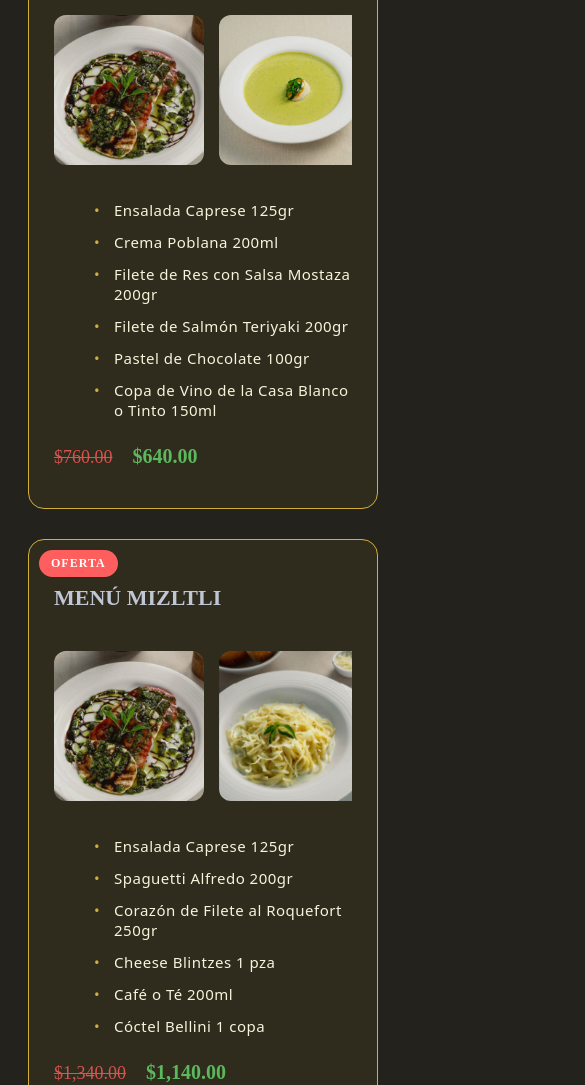
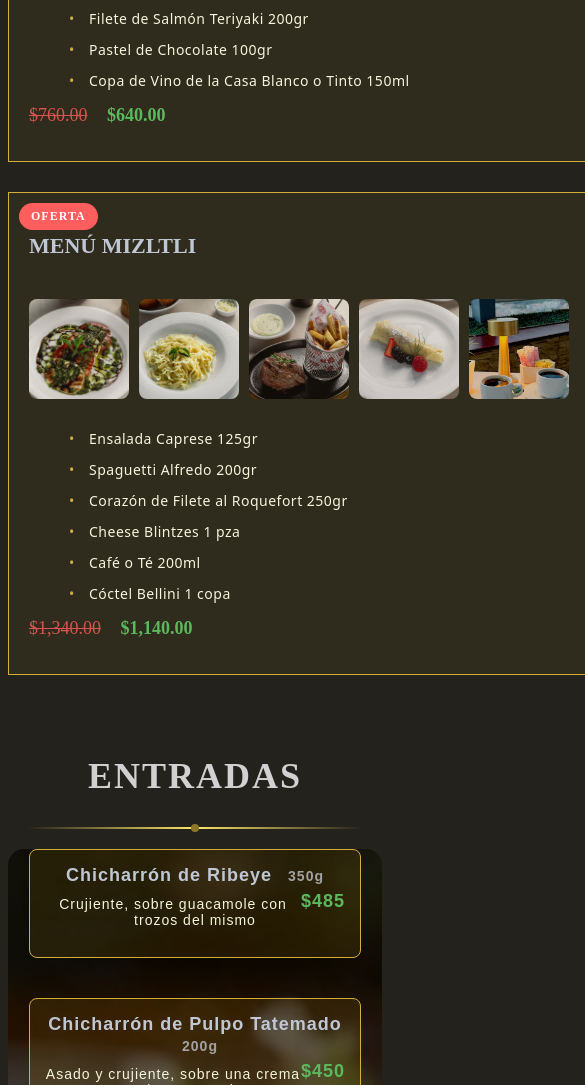
Before and after one commit to Yae1Ram0s/MenuMiztli, a plain HTML site: page index.html in a window 390 px wide. Shown: the part 915-2000 px from the top of the page, 585 px wide, since content can reach past the window. Drawn offline with Linux system fonts and the light colour scheme.

Commit message:
Update style.css

```diff
--- a/style.css
+++ b/style.css
@@ -358,6 +358,83 @@ html {
     transition: transform 0.3s ease;
 }
 
+/* Estilos para pantallas de 768px o menos */
+@media screen and (max-width: 768px) {
+    /* Ajuste del contenedor principal */
+    .menu-container {
+        grid-template-columns: 1fr; /* Columna única */
+        padding: 0; /* Sin padding en los lados */
+        margin: 0; /* Elimina el margen automático */
+        width: 100vw; /* Ocupa todo el ancho de la pantalla */
+    }
+
+    /* Ajuste de los elementos de menú */
+    .menu-item {
+        padding: 20px;
+        margin: 0; /* Elimina márgenes externos */
+        border-radius: 0; /* Sin bordes redondeados para aprovechar mejor el espacio */
+        width: 100%; /* Asegura que cada elemento ocupa el 100% del ancho */
+        box-sizing: border-box; /* Asegura que el padding no afecta el ancho total */
+    }
+
+    /* Ajuste del contenedor de imágenes */
+    .menu-image {
+        display: flex;
+        gap: 10px;
+        overflow-x: auto; /* Permite deslizar las imágenes horizontalmente si es necesario */
+        padding: 10px 0;
+        width: 100%; /* Asegura que el contenedor de imágenes ocupe todo el ancho */
+        justify-content: center; /* Centra las imágenes horizontalmente */
+    }
+
+    /* Imágenes dentro del contenedor de imágenes */
+    .menu-image img {
+        width: 100px; /* Ajusta el ancho de las imágenes para hacerlas más pequeñas */
+        height: 100px; /* Ajusta la altura de las imágenes para que sean proporcionales */
+        border-radius: 8px; /* Bordes redondeados */
+        flex-shrink: 0; /* Evita que las imágenes se reduzcan */
+        object-fit: cover; /* Mantiene el aspecto de las imágenes dentro del tamaño */
+    }
+
+    /* Ajuste de la descripción */
+    .menu-description {
+        font-size: 14px; /* Tamaño más pequeño para móviles */
+        margin: 10px 0; /* Ajusta el margen */
+    }
+
+    /* Ajuste de las secciones */
+    .entradas-section,
+    .comidas-section,
+    .bebidas-section,
+    .postres-section {
+        flex-direction: column,center; /* Columna única */
+        padding: 0; /* Sin padding lateral */
+        margin: 0; /* Sin márgenes externos */
+        width: 100%; /* Ocupa todo el ancho */
+
+    }
+
+    /* Línea decorativa */
+    .line-decoration {
+        width: 90%; /* Ancho adaptado */
+        margin: 20px auto; /* Centrada con márgenes arriba y abajo */
+    }
+
+    /* Ajuste de títulos */
+    .titulo2 {
+        font-size: 24px; /* Tamaño reducido en móviles */
+        padding: 0 10px; /* Margen lateral para mejor ajuste */
+    }
+
+    /* Etiquetas y precios */
+    .menu-price, .entry-price {
+        font-size: 18px;
+        display: block;
+        text-align: left;
+    }
+}
+
+
 .entry-image:hover {
     transform: scale(1.03);
 }
```
